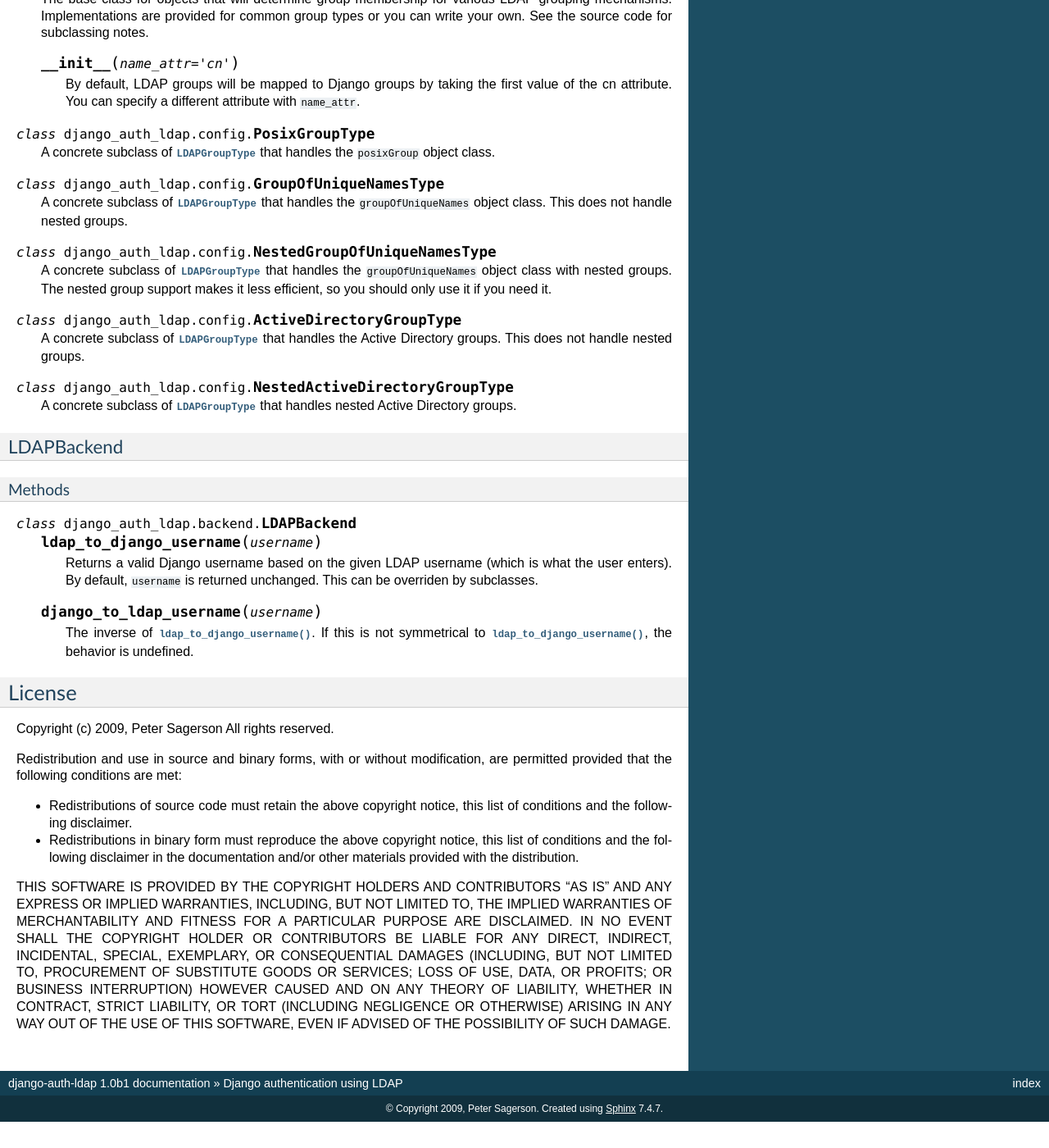
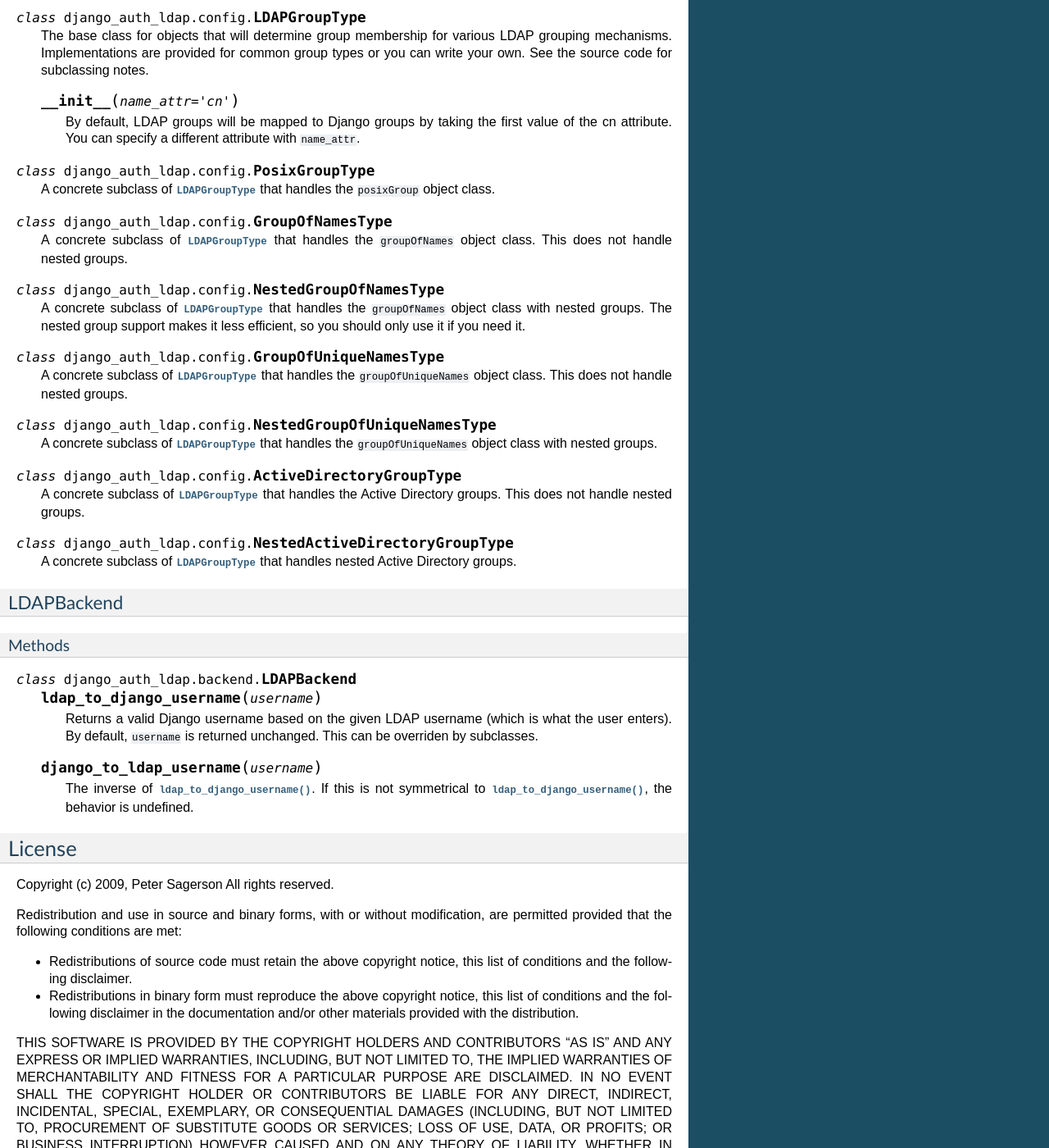
Before and after one commit to christian-oudard/django-auth-ldap, a Sphinx documentation site: the page built from docs/index.txt, in a window 1280 px wide and 1400 px high, scrolled down 8645 px. Shown: the whole window at 82% size. Built offline with Sphinx 7.4.7, drawn with Linux system fonts in a browser that asks for light colours; before the commit the page ends 10013 px from its top, so only the background shows below that; some of the changed text lies outside the part shown.

Commit message:
Add GroupOfNamesType. Version is now 1.0b2.

```diff
--- a/docs/conf.py
+++ b/docs/conf.py
@@ -47,7 +47,7 @@ copyright = u'2009, Peter Sagerson'
 # The short X.Y version.
 version = '1.0'
 # The full version, including alpha/beta/rc tags.
-release = '1.0b1'
+release = '1.0b2'
 
 # The language for content autogenerated by Sphinx. Refer to documentation
 # for a list of supported languages.
--- a/docs/index.txt
+++ b/docs/index.txt
@@ -88,6 +88,8 @@ Developers are welcome to create their own subclasses, but most users will be
 able to use one of the built-in implementations:
 
     * :class:`~django_auth_ldap.config.PosixGroupType`
+    * :class:`~django_auth_ldap.config.GroupOfNamesType`
+    * :class:`~django_auth_ldap.config.NestedGroupOfNamesType`
     * :class:`~django_auth_ldap.config.GroupOfUniqueNamesType`
     * :class:`~django_auth_ldap.config.NestedGroupOfUniqueNamesType`
     * :class:`~django_auth_ldap.config.ActiveDirectoryGroupType`
@@ -299,9 +301,8 @@ order of impact.
     #. **Use simpler group types**. Some grouping mechanisms are more expensive
        than others. This will often be outside your control, but it's important
        to note that the extra functionality of more complex group types like
-       :class:`~django_auth_ldap.config.NestedGroupOfUniqueNamesType` is not
-       free and will generally require a greater number and complexity of LDAP
-       queries.
+       :class:`~django_auth_ldap.config.NestedGroupOfNamesType` is not free and
+       will generally require a greater number and complexity of LDAP queries.
     #. **Use direct binding**. Binding with
        :ref:`AUTH_LDAP_USER_DN_TEMPLATE` is a little bit more efficient than
        relying on :ref:`AUTH_LDAP_USER_SEARCH`. Specifically, it saves two LDAP
@@ -629,19 +630,32 @@ Configuration
     the ``posixGroup`` object class.
 
 
+.. class:: django_auth_ldap.config.GroupOfNamesType
+
+    A concrete subclass of :class:`~django_auth_ldap.config.LDAPGroupType` that
+    handles the ``groupOfNames`` object class. This does not handle nested
+    groups.
+
+
+.. class:: django_auth_ldap.config.NestedGroupOfNamesType
+
+    A concrete subclass of :class:`~django_auth_ldap.config.LDAPGroupType` that
+    handles the ``groupOfNames`` object class with nested groups. The nested
+    group support makes it less efficient, so you should only use it if you need
+    it.
+
+
 .. class:: django_auth_ldap.config.GroupOfUniqueNamesType
 
-    A concrete subclass of
-    :class:`~django_auth_ldap.config.LDAPGroupType` that handles
-    the ``groupOfUniqueNames`` object class. This does not handle nested groups.
+    A concrete subclass of :class:`~django_auth_ldap.config.LDAPGroupType` that
+    handles the ``groupOfUniqueNames`` object class. This does not handle nested
+    groups.
 
 
 .. class:: django_auth_ldap.config.NestedGroupOfUniqueNamesType
 
-    A concrete subclass of
-    :class:`~django_auth_ldap.config.LDAPGroupType` that handles
-    the ``groupOfUniqueNames`` object class with nested groups. The nested group
-    support makes it less efficient, so you should only use it if you need it.
+    A concrete subclass of :class:`~django_auth_ldap.config.LDAPGroupType` that
+    handles the ``groupOfUniqueNames`` object class with nested groups.
 
 
 .. class:: django_auth_ldap.config.ActiveDirectoryGroupType
--- a/setup.py
+++ b/setup.py
@@ -4,7 +4,7 @@ from distutils.core import setup
 
 setup(
     name="django-auth-ldap",
-    version="1.0b1",
+    version="1.0b2",
     description="Django LDAP authentication backend",
     long_description="""This is a Django authentication backend that authenticates against an LDAP service. Configuration can be as simple as a single distinguished name template, but there are many rich configuration options for working with users, groups, and permissions.
 
```
Also changed, not shown: 1 other file.
